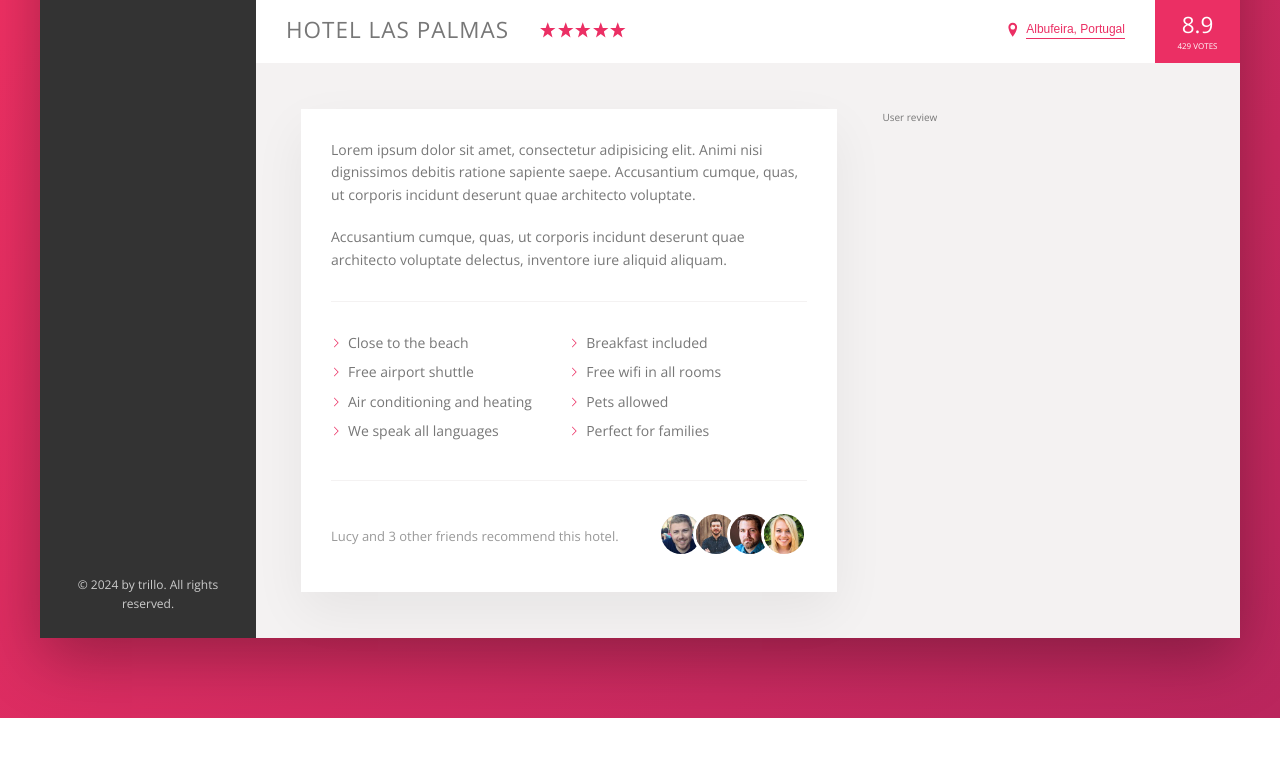
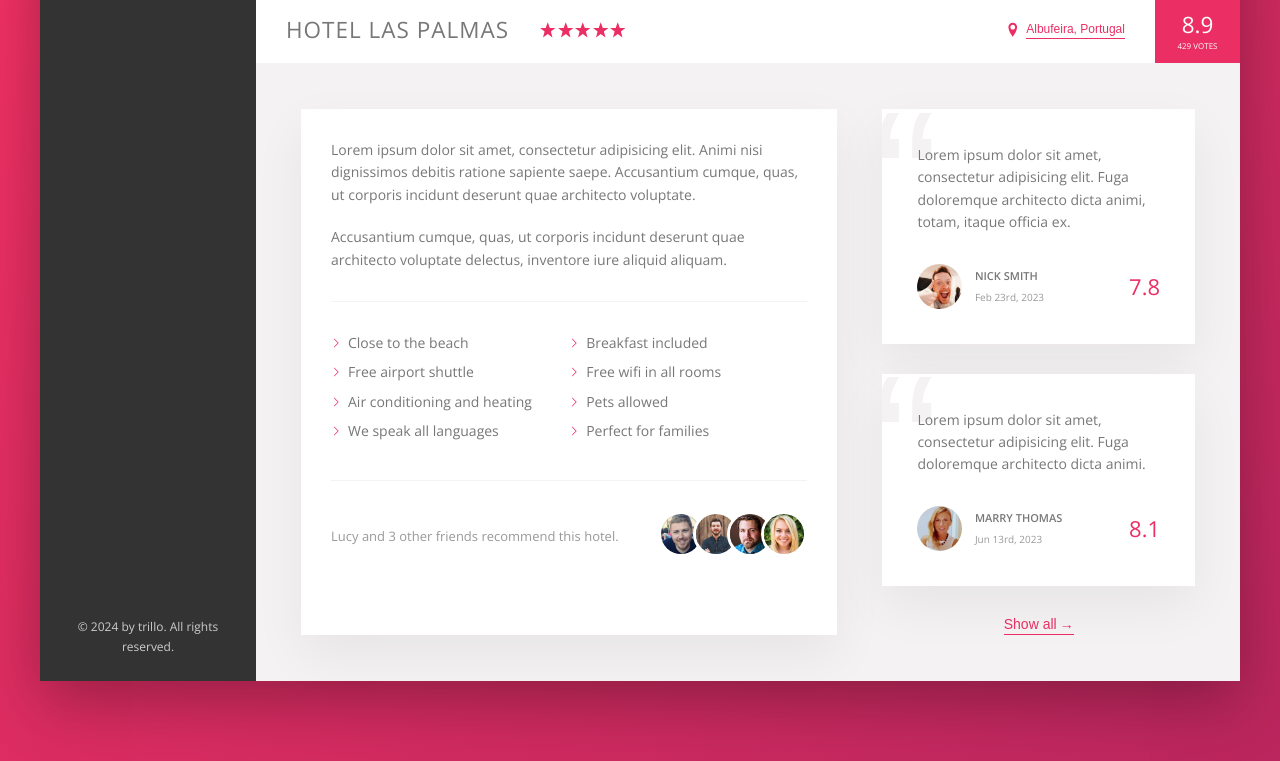
Before and after one commit to chayanmaji/Trillo, a website: page index.html in a window 1280 px wide. Shown: the part 538-1299 px from the top of the page. Before the commit the page ends 1256 px from the top, so only its background shows below. Drawn offline with nearby package versions, Linux system fonts and the light colour scheme.

Commit message:
Review section has been completed

```diff
--- a/index.html
+++ b/index.html
@@ -160,7 +160,36 @@
                                 </div>
                             </div>
                         </div>
-                        <div class="user-reviews">User review</div>
+                        <figure class="user-reviews">
+                            <figure class="review">
+                                <blockquote class="review__text">
+                                    Lorem ipsum dolor sit amet, consectetur adipisicing elit. Fuga doloremque architecto dicta animi, totam, itaque officia ex.
+                                </blockquote>
+                                <figcaption class="review__user">
+                                    <img src="img/user-1.jpg" alt="User 1" class="review__photo">
+                                    <div class="review__user-box">
+                                        <p class="review__user-name">Nick Smith</p>
+                                        <p class="review__user-date">Feb 23rd, 2023</p>
+                                    </div>
+                                    <div class="review__rating">7.8</div>
+                                </figcaption>
+                            </figure>
+                            <figure class="review">
+                                <blockquote class="review__text">
+                                    Lorem ipsum dolor sit amet, consectetur adipisicing elit. Fuga doloremque architecto dicta animi.
+                                </blockquote>
+                                <figcaption class="review__user">
+                                    <img src="img/user-2.jpg" alt="User 1" class="review__photo">
+                                    <div class="review__user-box">
+                                        <p class="review__user-name">Marry Thomas</p>
+                                        <p class="review__user-date">Jun 13rd, 2023</p>
+                                    </div>
+                                    <div class="review__rating">8.1</div>
+                                </figcaption>
+                            </figure>
+
+                            <button class="btn-inline">Show all<span>&rarr;</span></button>
+                        </figure>
                     </div>
                 </main>
             </div>
--- a/sass/_components.scss
+++ b/sass/_components.scss
@@ -252,8 +252,17 @@
     cursor: pointer;
     transition: all .2s;
 
+    & span{
+        margin-left: .3rem;
+        transition: margin-left .2s;
+    }
+
     &:hover {
         color: var(--color-grey-dark-1);
+
+        span {
+            margin-left: .8rem;
+        }
     }
 
     &:focus {
@@ -346,3 +355,65 @@
         }
     }
 }
+
+//REVIEWS
+.review {
+    background-color: #fff;
+    box-shadow: var(--shadow-light);
+    padding: 3.5rem;
+    margin-bottom: 3rem;
+    position: relative;
+    overflow: hidden;
+
+    &__text {
+        margin-bottom: 3rem;
+        z-index: 10;
+        position: relative;
+    }
+
+    &__user {
+        display: flex;
+        align-items: center;
+    }
+
+    &__photo {
+        height: 4.5rem;
+        width: 4.5rem;
+        border-radius: 50%;
+        margin-right: 1.25rem;
+    }
+
+    &__user-box {
+        margin-right: auto;
+    }
+
+    &__user-name {
+        font-size: 1.1rem;
+        font-weight: 600;
+        text-transform: uppercase;
+        margin-bottom: .4rem;
+    }
+
+    &__user-date {
+        font-size: 1rem;
+        color: var(--color-grey-dark-3);
+    }
+
+    &__rating {
+        color: var(--color-primary);
+        font-size: 2.2rem;
+        font-weight: 300;
+    }
+
+    &::before {
+        content: "\201C";
+        position: absolute;
+        top: -2.75rem;
+        left: -1rem;
+        line-height: 1;
+        font-size: 20rem;
+        color: var(--color-grey-light-2);
+        font-family: sans-serif;
+        z-index: 1;
+    }
+}
--- a/sass/_layout.scss
+++ b/sass/_layout.scss
@@ -37,6 +37,7 @@
 }
 
 .detail {
+    font-size: 1.4rem;
     display: flex;
     padding: 4.5rem;
     background-color: var(--color-grey-light-2);
@@ -44,7 +45,6 @@
 }
 
 .description {
-    font-size: 1.4rem;
     background-color: #fff;
     box-shadow: var(--shadow-light);
     padding: 3rem;
@@ -54,4 +54,8 @@
 
 .user-reviews {
     flex: 1;
+
+    display: flex;
+    flex-direction: column;
+    align-items: center;
 }
```
Also changed, not shown: css/style.css.
